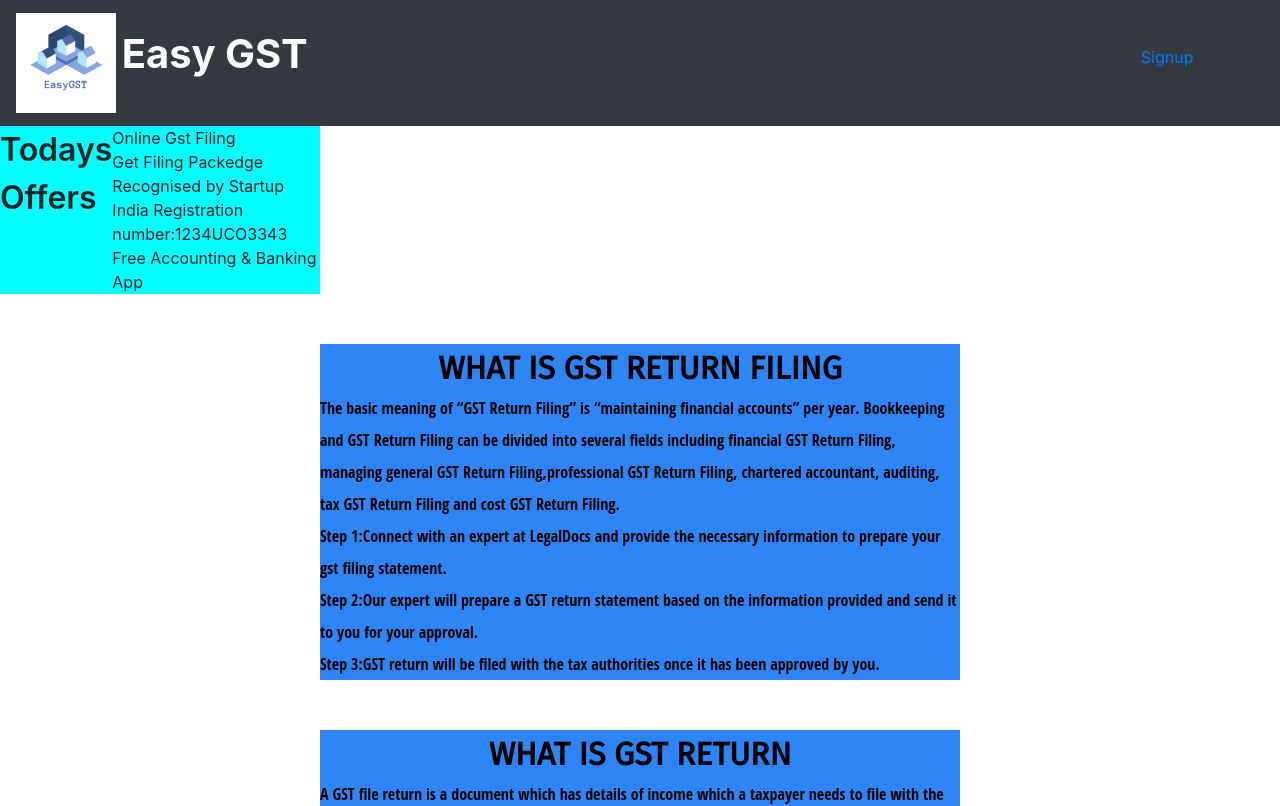
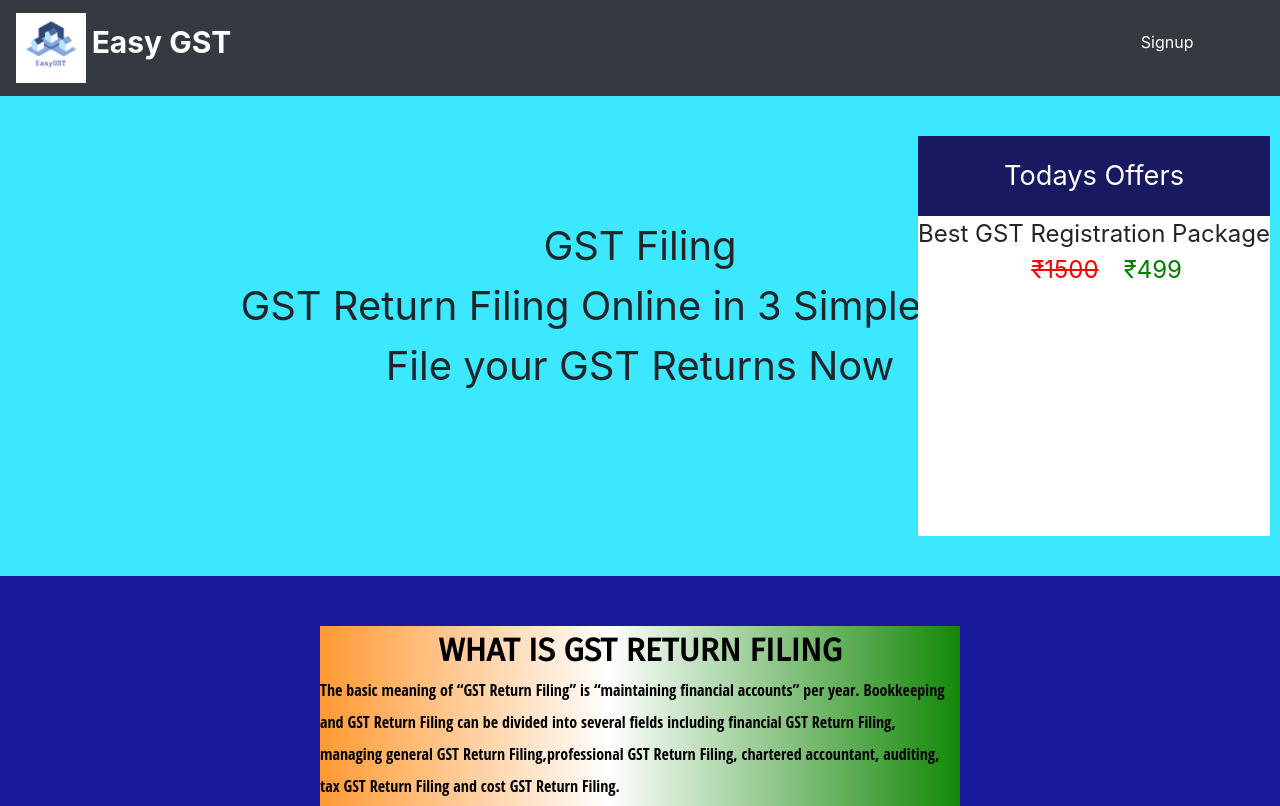
Before and after one commit to sumit9868/GST-Filing, a React (Create React App) app: page / in a window 1280 px wide. Shown: the top 806 px of the page. Built offline with nearby package versions, Linux system fonts and the light colour scheme; no server answers.

Commit message:
Styling of signup and home

```diff
--- a/package.json
+++ b/package.json
@@ -22,6 +22,7 @@
     "react-firebaseui": "^4.1.0",
     "react-router-dom": "^5.2.0",
     "react-scripts": "4.0.0",
+    "react-scroll": "^1.8.1",
     "web-vitals": "^0.2.4"
   },
   "scripts": {
--- a/src/CSS/App.css
+++ b/src/CSS/App.css
@@ -1,38 +1,4 @@
-.App {
-  text-align: center;
+.app{
+  margin: 0px;
+
 }
-
-.App-logo {
-  height: 40vmin;
-  pointer-events: none;
-}
-
-@media (prefers-reduced-motion: no-preference) {
-  .App-logo {
-    animation: App-logo-spin infinite 20s linear;
-  }
-}
-
-.App-header {
-  background-color: #282c34;
-  min-height: 100vh;
-  display: flex;
-  flex-direction: column;
-  align-items: center;
-  justify-content: center;
-  font-size: calc(10px + 2vmin);
-  color: white;
-}
-
-.App-link {
-  color: #61dafb;
-}
-
-@keyframes App-logo-spin {
-  from {
-    transform: rotate(0deg);
-  }
-  to {
-    transform: rotate(360deg);
-  }
-}
--- a/src/CSS/Header.css
+++ b/src/CSS/Header.css
@@ -5,11 +5,11 @@
     justify-content:space-between ;
 }
 
-.leftCantainor{
+.leftContainer{
     flex: 0.9;
 }
 
-.rightCantainor{
+.rightContainer{
     display:flex;
     flex-direction: row;
     margin-bottom: 1%;
@@ -18,18 +18,19 @@
 
 
 .companyLogo{
-    height:100px;
-    width:100px;
+    height:70px;
+    width:70px;
 }
 
 
 .companyName{
-    font-size: 2em ;
+    font-size: 1.5em ;
     color: white ;
     font-weight: bold;
 }
 .homeLink{
     text-decoration: none;
+
 }
 .accountLink{
     text-decoration: none;
@@ -39,6 +40,13 @@
     font-size: 2em ;
     color: white ;
     font-weight: bold;
+}
+
+.rightContainerLink{
+    color:white;
+}
+.rightContainerLink:hover{
+    text-decoration: none;
 }
 
 /* 1500 , 500  https://legaldocs.co.in/gst-registration  */
--- a/src/CSS/Home.css
+++ b/src/CSS/Home.css
@@ -1,4 +1,4 @@
 .home{
-    background-color: whitesmoke;
-    width: 500px;
+    display: flex;
+    flex-direction: column ;
 }
--- a/src/CSS/Info.css
+++ b/src/CSS/Info.css
@@ -1,6 +1,11 @@
 /* * {
   box-sizing: border-box;
 } */
+
+.info{
+  margin: 0px;
+  background-color: #19199e;
+}
 
 .item {
   width: 50%;
@@ -8,7 +13,7 @@
   display: flex;
   flex-direction: column;
   align-content: center;
-  background: rgb(46, 133, 248);
+  background: linear-gradient(90deg, rgba(255,153,51,1) 0%, rgba(255,255,255,1) 45%, rgba(19,136,8,1) 100%);
   text-align: left;
   color: black;
   font-size: 1em;
@@ -26,3 +31,22 @@
   font-family: 'Open Sans Condensed', sans-serif;
   line-height: 200%;
 }
+
+@media screen and (max-width:960px){
+
+  .item {
+    width: 60%;
+    background: linear-gradient(90deg, rgba(255,153,51,1) 0%, rgba(255,255,255,1) 45%, rgba(19,136,8,1) 100%);
+    font-size: 0.5em;
+  }
+
+  .info__header{
+    font-size: 1em;
+  }
+
+  .info__para{
+    font-size: 0.5em;
+    line-height: 150%;
+  }
+
+}
--- a/src/CSS/Offers.css
+++ b/src/CSS/Offers.css
@@ -1,20 +1,80 @@
 .offers{
+    /* background-color: #343a40!important; */
+    background-color:#3ce8ff ;
+    height: 60vh;
+    /* width: 100%; */
     display: flex;
-    /* flex-direction: column; */
-    /* align-items: center; */
-    width:20rem;
-    background-color: aqua;
+    flex-direction: column;
+    justify-content: space-around;
+}
+
+
+.offers__banner__left{
+    /* height: 100%; */
+    flex: 0.5;
+    /* background-color: red; */
+    display: flex;
+    flex-direction: column;
+    text-align: center;
+}
+
+.offers__heading{
+    font-size: 2.5rem;
+}
+
+.offers__banner__right{
+    position: fixed ;
+    align-self: flex-end;
+    margin-right: 10px;
+    /* flex: 0.5; */
+    display: flex;
+    flex-direction: column;
+    text-align: left;
+    background-color: white;
+    height: 50vh;
 }
 
 .offers__tagline{
-    display:flex;
-    /* flex-direction: row; */
-    font-size:2em;
-    font-weight: 600;
+    background-color: rgb(25, 25, 97);
+    height: 10vh;
+    display: grid;
+    place-content: center;
+
 }
 
-/* .offers div{
-    display:flex;
-    align-items:center;
-    flex-direction: column;
+.offers__tagline > span{
+    align-items: center;
+    color: white;
+    font-size: 1.7rem;
+}
+
+.offers__form{
+    display: flex;
+    flex-direction:column;
+    text-align: center;
+    align-items: center;
+}
+
+.offers__form > span {
+    font-size: 1.5rem;
+}
+
+/* .price{
+    display: flex;
+    flex-direction: row;
+    justify-content: space-around;
 } */
+
+
+.oldPrice{
+    margin-right: 10%;
+    font-size: 1.5rem;
+    color: red;
+    text-decoration: line-through;
+}
+
+.newPrice{
+    margin-left: 10%;
+    font-size: 1.5rem;
+    color: green;
+}
--- a/src/CSS/Signup.css
+++ b/src/CSS/Signup.css
@@ -0,0 +1,65 @@
+.signup{
+    display: flex;
+    flex-direction: row;
+    padding-top: 2%;
+    padding-bottom: 10%;
+    padding-left: 2%;
+    padding-right: 2%;
+    width: 100%;
+}
+
+.signupText{
+    display:flex;
+    flex-direction: column;
+    /* align-items: center; */
+    justify-content: center;
+    flex:0.75;
+    padding-right: 5%;
+}
+
+.signupBox{
+    display:flex;
+    flex-direction: column;
+    flex:0.25;
+    align-items: center;
+    width:100%;
+    /* margin-right: 2%;
+    margin-left: 2%; */
+    box-shadow: 0 4px 8px 0 rgba(0, 0, 0, 0.2), 0 6px 20px 0 rgba(0, 0, 0, 0.19);
+}
+
+.signupLogo{
+    height: 15rem;
+    width: 15rem;
+}
+
+@media screen and (max-width: 786px){
+    .signup{
+        display: flex;
+        flex-direction: column-reverse;
+        align-items: center;
+    }
+
+    .signupBox{
+        width: 80%;
+        margin-bottom: 5%;
+    }
+
+    .signupText{
+        width: 80%;
+        text-align: center;
+    }
+
+    .signupText h3{
+        width: 80%;
+        font-size: 0.5em;
+        text-align: left;
+    }
+
+    .signupLogo{
+        width: 60%;
+        height: 60%;
+    }
+
+
+}
--- a/src/JS/Header.js
+++ b/src/JS/Header.js
@@ -27,19 +27,16 @@ function Header() {
   return (
     <>
       <Navbar className="navbar" bg="dark">
-        <Navbar.Brand className="leftCantainor" href="/">
+        <Navbar.Brand className="leftContainer" href="/">
           <img
             src={logo}
-            // width="100"
-            // height="100"
-            // className="d-inline-block align-top"
             className="companyLogo"
             alt="logo"
           />{" "}
           <span className="companyName"> Easy GST </span>
         </Navbar.Brand>
 
-        <div className="rightCantainor">
+        <div className="rightContainer">
           {user ? (
             <div>
               {/* icon */}
@@ -49,7 +46,7 @@ function Header() {
           ) : (
             <div>
               <Link to="/signup">
-                <div className="rightCantainor__button">Signup</div>
+                <div className="rightContainerLink">Signup</div>
               </Link>
             </div>
           )}
--- a/src/JS/Home.js
+++ b/src/JS/Home.js
@@ -5,10 +5,10 @@ import Info from './Info';
 
 function Home() {
     return (
-        <>
+        <div className="home">
             <Offers />
             <Info />
-        </>
+        </div>
     )
 }
 
--- a/src/JS/Offers.js
+++ b/src/JS/Offers.js
@@ -1,22 +1,37 @@
 import React from 'react'
+import { scroller } from "react-scroll";
 import '../CSS/Offers.css'
 function Offers() {
+
+
+
     return (
         <div className="offers">
-            <div className="offers__tagline">
-               <span> Todays Offers </span>
+
+            <div className="offers__banner__left">
+                <span className="offers__heading">GST Filing</span>
+                <span className="offers__heading">GST Return Filing Online in 3 Simple Steps</span>
+                <span className="offers__heading">File your GST Returns Now</span>
             </div>
 
-            <div>
-                <div>
-                    Online Gst Filing
-                <div>
-                    <div>Get Filing Packedge</div>
-                    <div>Recognised by Startup India Registration number:1234UCO3343</div>
-                    <div>Free Accounting & Banking App</div>
+
+            <div className="offers__banner__right">
+
+                <div className="offers__tagline">
+                    <span> Todays Offers </span>
                 </div>
+
+                <div className="offers__form">
+                    <span>Best GST Registration Package</span>
+                    {/* <br/> */}
+                    <div className="price">
+                        <span className="oldPrice">₹1500</span>
+                        <span className="newPrice">₹499</span>
+                    </div>
                 </div>
+
             </div>
+
         </div>
     )
 }
--- a/src/JS/Signup.js
+++ b/src/JS/Signup.js
@@ -3,6 +3,8 @@ import firebase from "./firebase";
 import StyleFirebaseAuth from "react-firebaseui/StyledFirebaseAuth";
 import { useStateValue } from "./StateProvider";
 import PersonalHome from "./PersonalHome";
+import logo from "../Media/logo.png";
+import '../CSS/Signup.css'
 
 
 var uiConfig = {
@@ -39,9 +41,20 @@ function Signup() {
     );
   } else {
     return (
-      <div>
-        <span>Sign up page</span>
+      <div className="signup">
+        <div className="signupText">
+          <p>is simply dummy text of the printing and typesetting industry. Lorem Ipsum has been the industry's standard dummy text ever since the 1500s, when an unknown printer took a galley of type and scrambled it to make a type specimen book. It has survived not only five centuries, but also the leap into electronic typesetting, remaining essentially unchanged. It was popularised in the 1960s with the release of Letraset sheets containing Lorem Ipsum passages, and more recently with desktop publishing software like Aldus PageMaker including versions of Lorem Ipsum.</p>
+        </div>
+        <div className="signupBox">
+        <img
+            src={logo}
+            className="signupLogo"
+            alt="logo"
+          />
+          <h3>Some random Text1</h3>
+          <h3>Some random Text2</h3>
         <StyleFirebaseAuth uiConfig={uiConfig} firebaseAuth={firebase.auth()} />
+        </div>
       </div>
     );
   }
```
Also changed, not shown: 1 other file (tests, documents, lock files or other folders).
